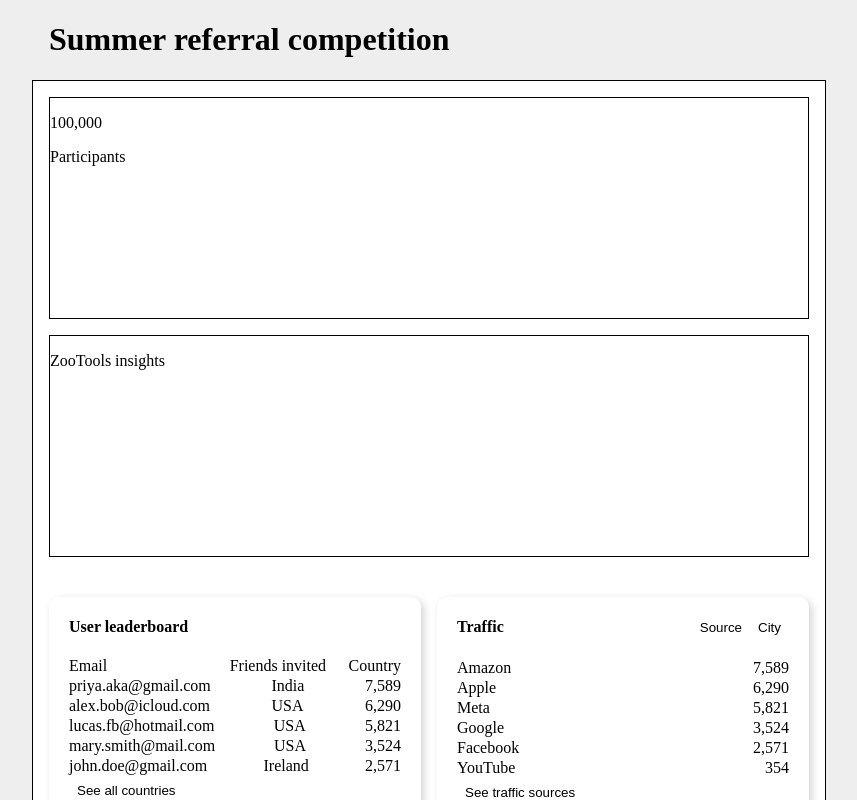
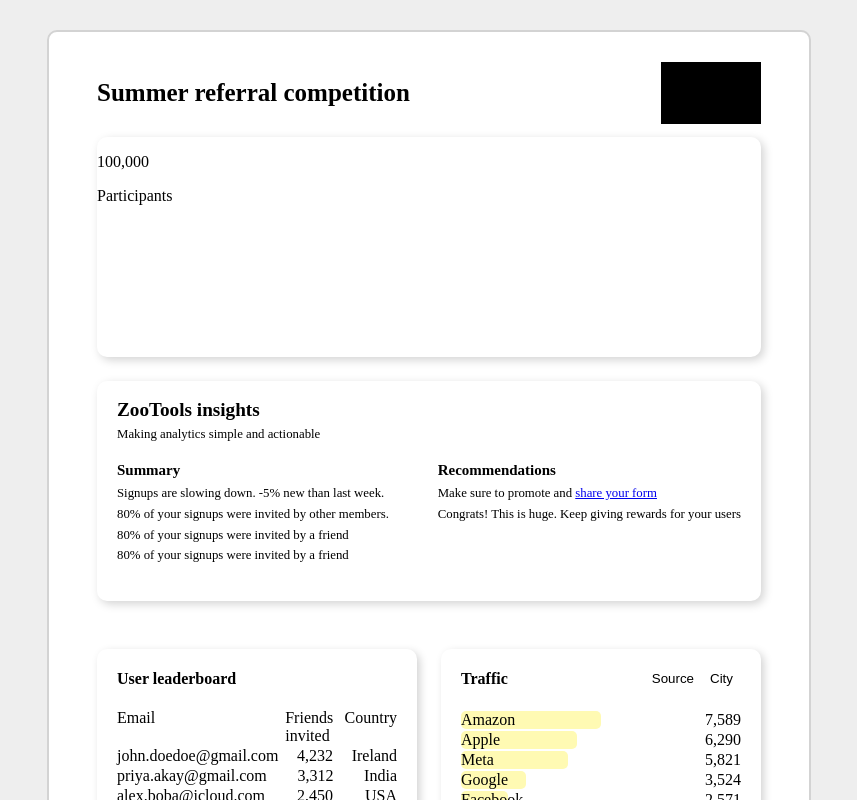
Before and after one commit to will-s-205/analytics, a React (Create React App) app: page / in a window 1280 px wide. Shown: the top 800 px of the page, without its empty margins (211-1068 px from the left). Built offline with nearby package versions, Linux system fonts and the light colour scheme.

Commit message:
UI changes

```diff
--- a/src/App.js
+++ b/src/App.js
@@ -12,8 +12,8 @@ function App() {
   return (
     <div>
       <div className="App">
-        <Header />
         <div className="main">
+            <Header />
           <div className='wrapper grid'>
             <Participants />
             <Insight />
--- a/src/App.scss
+++ b/src/App.scss
@@ -1,38 +1,63 @@
 @import './index.scss';
+
+.header-main {
+    display: flex; // DISPLAY FLEX
+    justify-content: space-between; // JUSTIFY CONTENT
+    padding-left: 3rem; // PADDING LEFT
+    padding-right: 3rem; // PADDING RIGHT
+    margin-top: 30px; // MARGIN TOP
+    margin-bottom: -35px; // MARGIN BOTTOM
+}
+
+.title {
+    font-size: 25px; // FONT SIZE OF TITLE
+    font-weight: 600; // FONT WEIGHT OF TITLE
+    color: #000; // COLOUR OF TITLE
+}
+
+.filter-days-bar {
+    width: 100px; // WIDTH OF FILTER DAYS BAR
+    background: #000; // BACKGROUND COLOUR OF FILTER DAYS BAR
+}
 
 .header {
     max-width: 760px; // MAX WIDTH OF HEADER
     margin: 0 auto; // MARGIN OF HEADER
 }
 
-.wrapper {
+.main {
     max-width: 760px; // MAX WIDTH OF WRAPPER
-    margin: 0 auto; // MARGIN OF WRAPPER
+    margin: 30px auto; // MARGIN OF WRAPPER
+    background-color: var(--white); // BACKGROUND COLOUR
+    border: 2px solid var(--gray-light); // BORDER
+    border-radius: 10px; // BORDER RADIUS
 }
 
 .grid {
     display: grid; // DISPLAY GRID LAYOUT
-    grid-gap: 1rem; // GAP BETWEEN GRID ITEMS
-    padding: 1rem; // GAP BETWEEN GRID AND CONTAINER
-    border: 1px solid #000; // BORDER AROUND GRID
+    grid-gap: 1.5rem; // GAP BETWEEN GRID ITEMS
+    padding: 3rem; // GAP BETWEEN GRID AND CONTAINER
     background-color: var(--white); // BACKGROUND COLOUR
     grid-template-columns: repeat(auto-fill, minmax(300px, 1fr)); // NUMBER OF COLUMNS AND WIDTH OF COLUMNS
-
 }
 
 .participants-grid-item {
     grid-column: 1 / 3; // START AND END OF GRID ITEM
     grid-row: 1 / 2; // START AND END OF GRID ITEM
-    border: 1px solid #000; // BORDER AROUND GRID ITEM
     height: 220px; // HEIGHT OF GRID ITEM
+    border: none; // BORDER NONE
+    box-shadow: 3px 3px 10px var(--gray-light); // BOX SHADOW
+    border-radius: 10px; // BORDER RADIUS
 }
 
 .insights-grid-item {
     grid-column: 1 / 3; // START AND END OF GRID ITEM
     grid-row: 2 / 3; // START AND END OF GRID ITEM
-    border: 1px solid #000; // BORDER AROUND GRID ITEM
     height: 220px; // HEIGHT OF GRID ITEM
     margin-bottom: 1.5rem; // GAP BETWEEN GRID ITEM AND NEXT GRID ITEM
+    border: none; // BORDER NONE
+    box-shadow: 3px 3px 10px var(--gray-light); // BOX SHADOW
+    border-radius: 10px; // BORDER RADIUS
 }
 
 .minor-grid-item {
@@ -91,14 +116,30 @@
 }
 
 .leaderboard-sub-header>.Friends {
-    margin-left: 100px; // MARGIN LEFT OF FRIENDS
+    margin-left: 130px; // MARGIN LEFT OF FRIENDS
 }
 
 .progress-bar {
-    display: absolute; // DISPLAY ABSOLUTE
-    width: 100%; // WIDTH OF PROGRESS BAR
-    height: 10px; // HEIGHT OF PROGRESS BAR
-    background-color: var(--gray-light); // BACKGROUND COLOUR OF PROGRESS BAR
-    border-radius: 10px; // BORDER RADIUS OF PROGRESS BAR
-    margin-top: 10px; // MARGIN TOP OF PROGRESS BAR
+    background-color: rgb(255, 250, 179); // BACKGROUND COLOUR OF PROGRESS BAR
+    border-radius: 5px; // BORDER RADIUS OF PROGRESS BAR
 }
+
+.insights {
+    display: flex; // DISPLAY FLEX
+    flex-direction: column; // FLEX DIRECTION
+    font-size: 0.8rem; // FONT SIZE OF INSIGHTS
+    line-height: 0.5rem; // LINE HEIGHT OF INSIGHTS
+}
+
+.insights-info {
+    display: flex; // DISPLAY FLEX
+    justify-content: space-between; // JUSTIFY CONTENT
+    padding-left: 20px; // PADDING LEFT
+    padding-right: 20px; // PADDING RIGHT
+}
+
+.header-insights {
+    padding-top: 10px; // PADDING TOP
+    padding-left: 20px; // PADDING LEFT
+    padding-right: 20px; // PADDING RIGHT
+}
--- a/src/Containers/Behaviour.js
+++ b/src/Containers/Behaviour.js
@@ -14,12 +14,16 @@ function header() {
 }
 
 function trafficData() {
+    const maxSignups = data.map(data => data.sign_ups).reduce((a, b) => Math.max(a, b))
+    const getPercentage = (currentSignups, maxSignups) => (100 * currentSignups) / maxSignups / (data.length / 3) // THE LAST OPERATION IS TO GET THE AVERAGE OF THE 3 GRAPHS FOR BETTER UI EXPERIENCE
     return data
         .sort((a, b) => b.sign_ups - a.sign_ups)
         .map(({ country, sign_ups }, index) => {
             return (
                 <div className='data' key={index}>
-                    <label className='label'>{country}</label>
+                    <div className='progress-bar' style={{ width: `${getPercentage(sign_ups, maxSignups)}%` }}>
+                        <label className='label'>{country}</label>
+                    </div>
                     <label className='number'>{sign_ups.toLocaleString('en-US')}</label>
                 </div>
             )
--- a/src/Containers/Header.js
+++ b/src/Containers/Header.js
@@ -2,8 +2,8 @@ import '../App.scss';
 
 function Header() {
     return (
-        <div className="header">
-          <h1>Summer referral competition</h1>
+        <div className="header-main">
+          <h1 className="title">Summer referral competition</h1>
           <div className="filter-days-bar"></div>
         </div>
     );
--- a/src/Containers/Insight.js
+++ b/src/Containers/Insight.js
@@ -4,7 +4,24 @@ import data from './data.js';
 function Insight() {
     return (
         <div className='insights insights-grid-item'>
-            <p>ZooTools insights</p>
+            <div className='header-insights'>
+                <h2>ZooTools insights</h2>
+                <p>Making analytics simple and actionable</p>
+            </div>
+            <div className='insights-info'>
+                <div className='insights-summary'>
+                    <h3>Summary</h3>
+                    <p>Signups are slowing down. -5% new than last week.</p>
+                    <p>80% of your signups were invited by other members.</p>
+                    <p>80% of your signups were invited by a friend</p>
+                    <p>80% of your signups were invited by a friend</p>
+                </div>
+                <div className='header-recommendation'>
+                    <h3>Recommendations</h3>
+                    <p>Make sure to promote and <a href="#" rel="noopener noreferrer">share your form</a></p>
+                    <p>Congrats! This is huge. Keep giving rewards for your users</p>
+                </div>
+            </div>
         </div>
     );
 }
--- a/src/Containers/Leaderboard.js
+++ b/src/Containers/Leaderboard.js
@@ -18,16 +18,16 @@ function header() {
 
 function leaderboardData() {
     return data
-        .slice(0, 5)
-        .sort((a, b) => b.sign_ups - a.sign_ups)
-        .map(({ email, country, sign_ups }, index) => {
+        .slice(0, 4)
+        .sort((a, b) => b.friends_invites - a.friends_invites)
+        .map(({ email, friends_invites, country }, index) => {
             return (
                 <div key={index}>
 
                     <div className='data'>
                         <label className='email'>{email}</label>
+                        <label className='invites'>{friends_invites.toLocaleString('en-US')}</label>
                         <label className='country'>{country}</label>
-                        <label className='number'>{sign_ups.toLocaleString('en-US')}</label>
                     </div>
                 </div>
             )
--- a/src/Containers/Traffic.js
+++ b/src/Containers/Traffic.js
@@ -13,28 +13,17 @@ function header() {
     )
 }
 function trafficData() {
-    const maxProgress = 10000
-    const getPercentage = (sign_ups, maxProgress) => (100 * sign_ups) / maxProgress
-    const progressBar = (sign_ups) => {
-        const percentage = (sign_ups / 10000) * 100
-        return (
-            <div className='progress-bar'>
-                <div className='progress' style={{ width: `${percentage}%` }}></div>
-            </div>
-        )
-    }
+    const maxSignups = data.map(data => data.sign_ups).reduce((a, b) => Math.max(a, b))
+    const getPercentage = (currentSignups, maxSignups) => (100 * currentSignups) / maxSignups / (data.length/3) // THE LAST OPERATION IS TO GET THE AVERAGE OF THE 3 GRAPHS FOR BETTER UI EXPERIENCE
 
     return data
         .sort((a, b) => b.sign_ups - a.sign_ups)
         .map(({ faang_company, sign_ups }, index) => {
             return (
                 <div className='data' key={index}>
-                    {/* <div
-                        className='progress-bar'
-                    >
-                        <div className='progress-bar-filled' style={{ width: `${getPercentage(sign_ups, maxProgress)}%` }}></div>
-                    </div> */}
-                    <label className='label'>{faang_company}</label>
+                    <div className='progress-bar' style={{ width: `${getPercentage(sign_ups, maxSignups)}%` }}>
+                        <label className='label'>{faang_company}</label>
+                    </div>
                     <label className='number'>{sign_ups.toLocaleString('en-US')}</label>
                 </div>
             )
--- a/src/Containers/data.js
+++ b/src/Containers/data.js
@@ -6,34 +6,34 @@ export default [
         "faang_company": "Google",
         "email": "mary.smith@mail.com",
         "sign_ups": 3524,
-        "friends_invites": 178
+        "friends_invites": 1178
     },
     {
         "country": "Ireland",
         "city": "Dublin",
         "emoji": "🇮🇪",
         "faang_company": "Facebook",
-        "email": "john.doe@gmail.com",
+        "email": "john.doedoe@gmail.com",
         "sign_ups": 2571,
-        "friends_invites": 232
+        "friends_invites": 4232
     },
     {
         "country": "USA",
         "city": "Cupertino",
         "emoji": "🇺🇸",
         "faang_company": "Apple",
-        "email": "alex.bob@icloud.com",
+        "email": "alex.boba@icloud.com",
         "sign_ups": 6290,
-        "friends_invites": 450
+        "friends_invites": 2450
     },
     {
         "country": "India",
         "city": "Hyderabad",
         "emoji": "🇮🇳",
         "faang_company": "Amazon",
-        "email": "priya.aka@gmail.com",
+        "email": "priya.akay@gmail.com",
         "sign_ups": 7589,
-        "friends_invites": 312
+        "friends_invites": 3312
     },
     {
         "country": "USA",
@@ -42,7 +42,7 @@ export default [
         "faang_company": "Meta",
         "email": "lucas.fb@hotmail.com",
         "sign_ups": 5821,
-        "friends_invites": 258
+        "friends_invites": 1258
     },
     {
         "country": "USA",
@@ -51,6 +51,6 @@ export default [
         "faang_company": "YouTube",
         "email": "bob.dodo@gmail.com",
         "sign_ups": 354,
-        "friends_invites": 78
+        "friends_invites": 2178
     },
 ]
```
